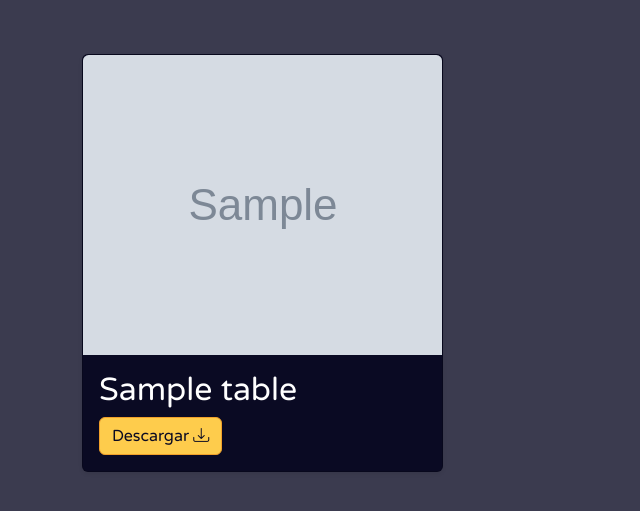
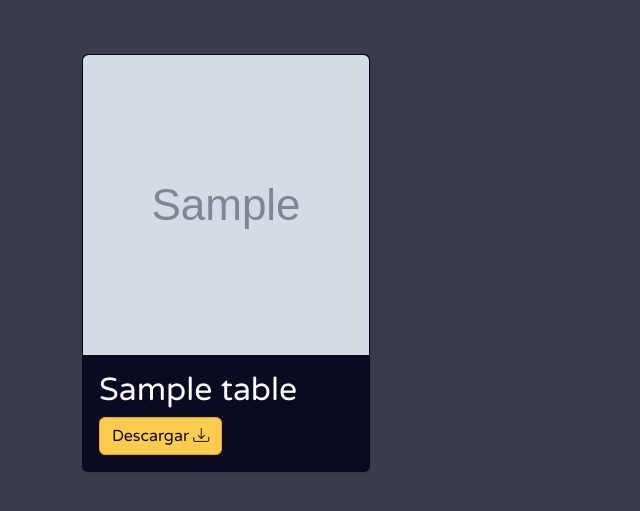
Before and after one commit to AntuBoccalandro/AJTS-WebProfesorMatias, a Flask app: page /library in a window 1280 px wide. Shown: the part 66-577 px from the top of the page, without its empty margins (0-640 px from the left). Run offline with Flask 3, Linux system fonts and the light colour scheme; tables that the repository leaves empty hold one stand-in row (values such as "Sample post"); grey boxes marked "Sample" are stand-in pictures.

Commit message:
Update Library->Styles->Card

```diff
--- a/app/views/templates/students/library.html
+++ b/app/views/templates/students/library.html
@@ -116,7 +116,7 @@
         <div class="row row-cols-1 row-cols-sm-2 row-cols-md-3 g-3">
           {% for book in data %}
           <div class="col">
-            <div class="card shadow-sm" style="background-color: #0a0a23;">
+            <div class="card shadow-sm" style="background-color: #0a0a23; width: 18rem;">
               <img src="/resources/covers/{{ book[2] }}" class="card-img-top rounded-top-image" alt="Portada del libro"
                 loading="lazy" />
               <div class="card-body">
@@ -138,6 +138,7 @@
 
 
 
+
   </main>
   <footer>
     <!-- place footer here -->
```
